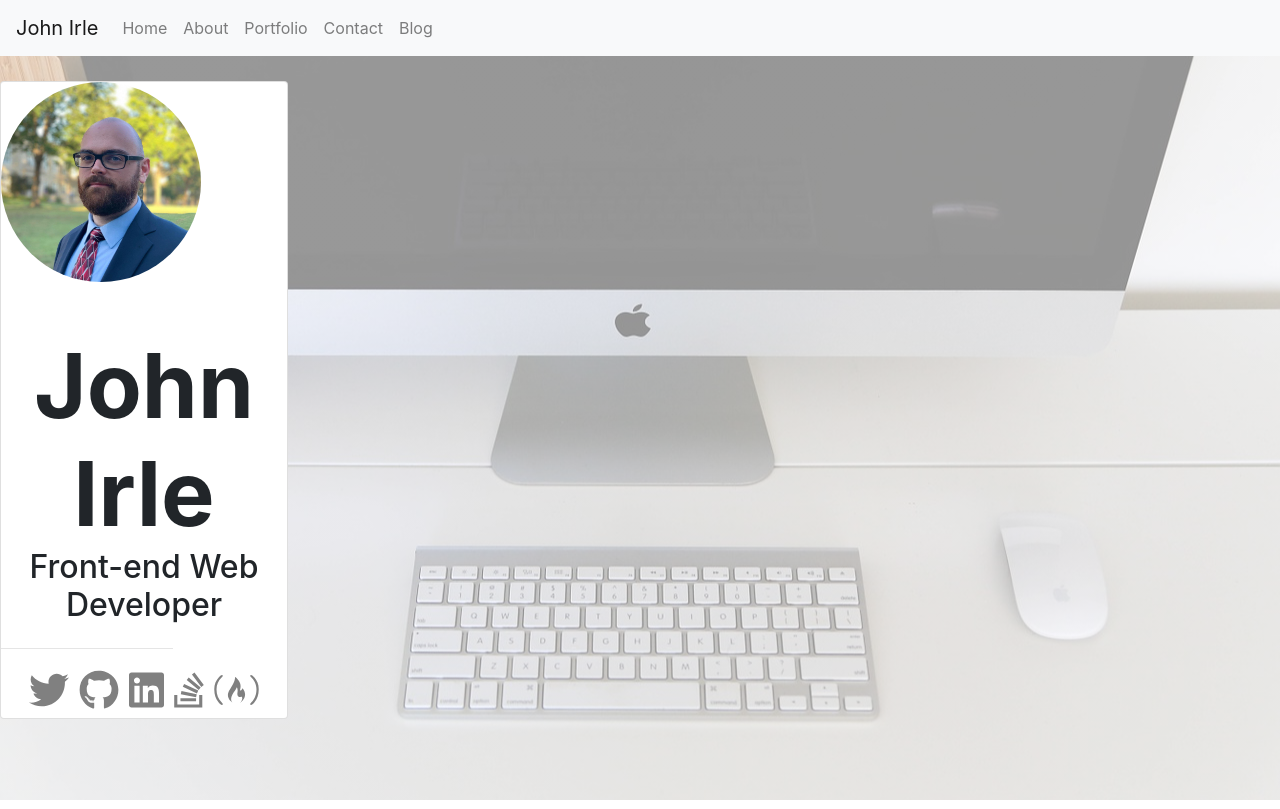
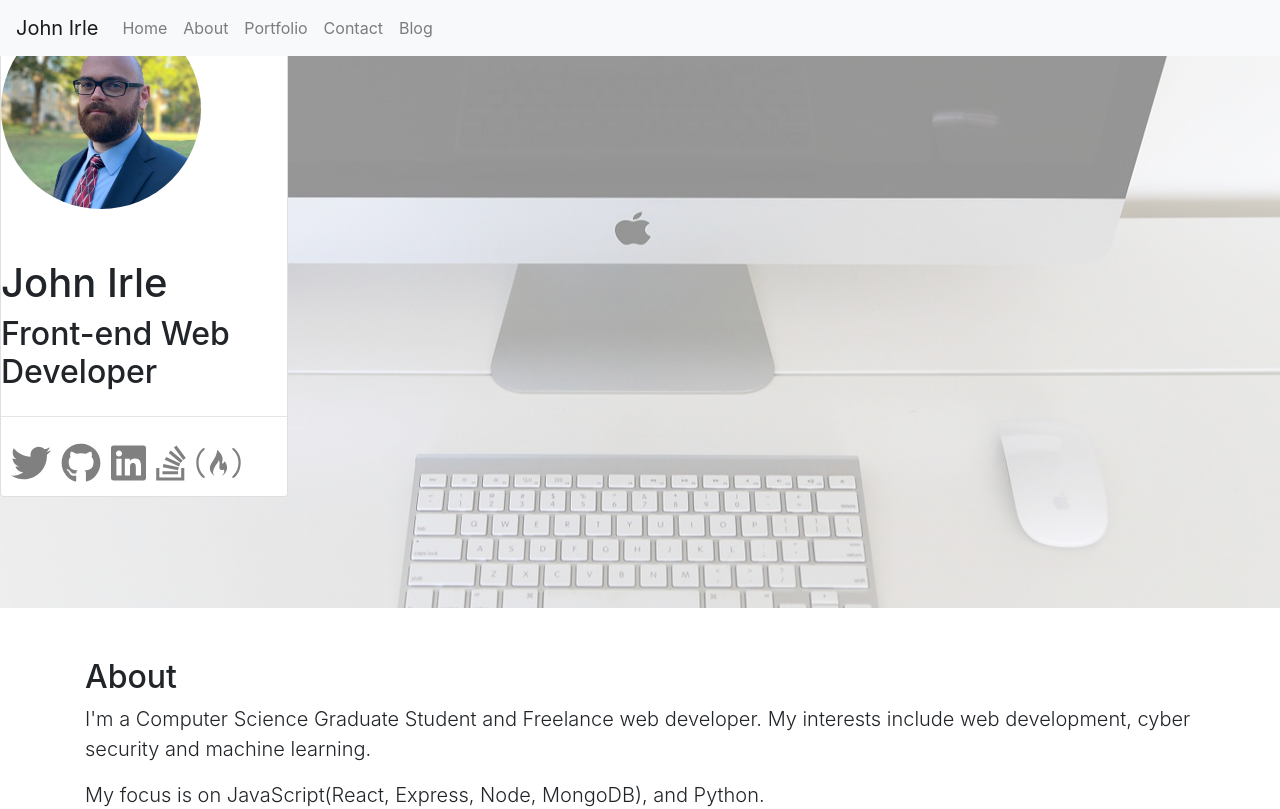
Before and after one commit to JohnIrle/Portfolio, a React (Create React App) app: page / in a window 1280 px wide. Shown: the top 809 px of the page. Built offline with nearby package versions, Linux system fonts and the light colour scheme.

Commit message:
Remove unused styles.

```diff
--- a/src/App.css
+++ b/src/App.css
@@ -1,45 +1,9 @@
-html,
 body {
-  height: 100%;
-  width: 100%;
-}
-
-/* vertical-centered text */
-
-.text-vcenter {
-  display: table-cell;
-  text-align: center;
-  vertical-align: middle;
-}
-
-.text-vcenter h1 {
-  font-size: 4.5em;
-  font-weight: 700;
-  margin: 0;
-  padding: 0;
-}
-
-.text-vcenter li {
-  display: inline;
-}
-
-.text-vcenter hr {
-  width: 60%;
-  margin-left: auto;
-  margin-right: auto;
-}
-
-section:before {
-  display: block;
-  content: " ";
-  margin-top: -258px;
-  height: 285px;
-  visibility: hidden;
+  padding-top: .5rem;
 }
 
 #home {
   background: linear-gradient(rgba(255, 255, 255, 0.5), rgba(255, 255, 255, 0.5)), url(./resources/img/home.jpg) no-repeat center center fixed;
-  display: table;
   position: relative;
   height: 100vh;
   width: 100vw;
@@ -47,6 +11,8 @@ section:before {
   -moz-background-size: cover;
   -o-background-size: cover;
   background-size: cover;
+  height: 75vh;
+  width: 100vw;
 }
 
 .profile-image {
@@ -90,10 +56,6 @@ section:before {
   opacity: 1;
 }
 
-#contact ul li {
-  display: inline-block;
-}
-
 .social {
   margin: 0;
   padding: 0;
@@ -107,19 +69,7 @@ section:before {
 .social ul li {
   margin: 5px;
   list-style: none outside none;
-}
-
-.socialItem {
-  width: 40px;
-  height: 40px;
-  color: #FFF;
-  background-color: #909AA0;
-  font-size: 22px;
-  text-align: center;
-  padding-top: 12px;
-  -webkit-border-radius: 50%;
-  -moz-border-radius: 50%;
-  border-radius: 50%;
+  display: inline-block;
 }
 
 .social:hover {
```
